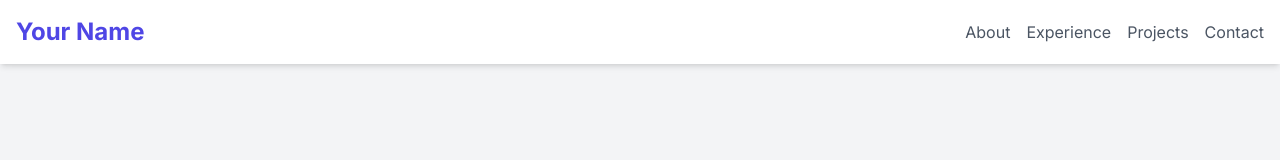
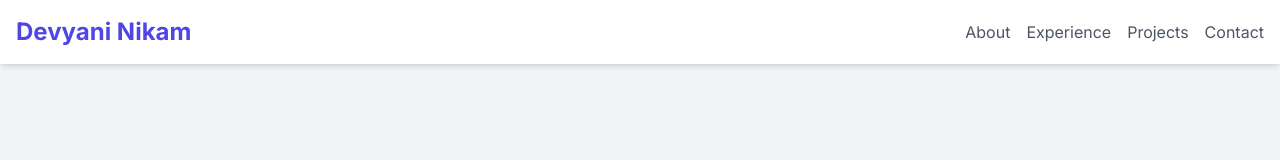
Before and after one commit to devyaninikam/devyani-portfolio, a plain HTML site: page index.html in a window 1280 px wide. Shown: the top 160 px of the page. Drawn offline with nearby package versions, Linux system fonts and the light colour scheme.

Commit message:
Update index.html
efdefe

```diff
--- a/index.html
+++ b/index.html
@@ -54,7 +54,7 @@
     <!-- Navbar -->
     <nav class="sticky top-0 z-50 bg-white shadow-md">
         <div class="container py-4 flex justify-between items-center">
-            <a href="#hero" class="text-2xl font-bold text-indigo-600 hover:text-indigo-700 transition duration-300">Your Name</a>
+            <a href="#hero" class="text-2xl font-bold text-indigo-600 hover:text-indigo-700 transition duration-300">Devyani Nikam</a>
             <div class="flex items-center space-x-4">
                 <a href="#about" class="text-gray-600 hover:text-indigo-600 transition-colors duration-300">About</a>
                 <a href="#experience" class="text-gray-600 hover:text-indigo-600 transition-colors duration-300">Experience</a>
```
